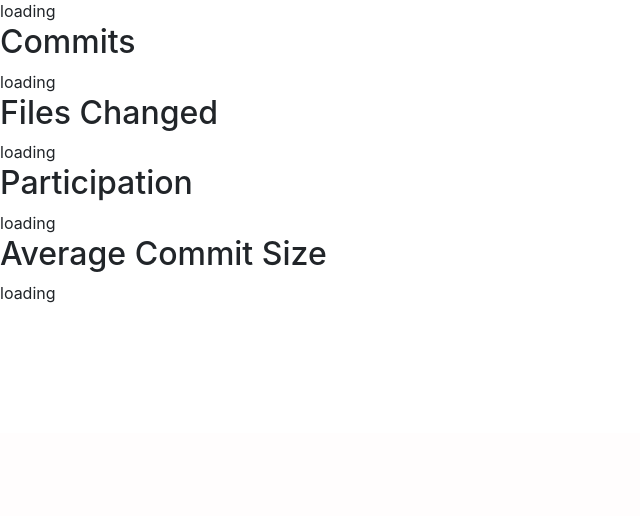
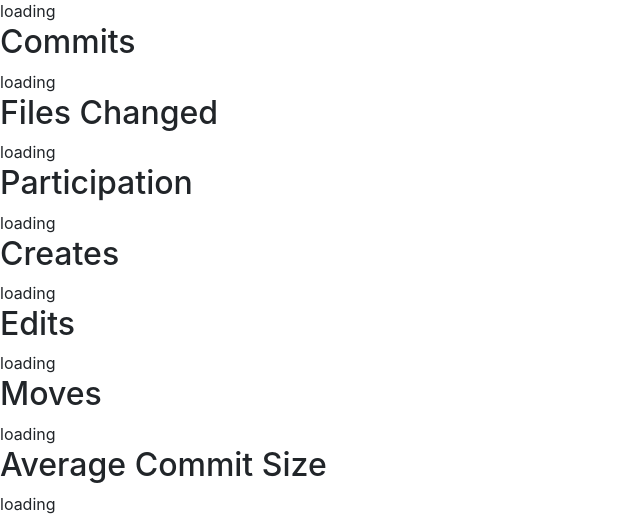
Before and after one commit to sourceoptics/source_optics, a Django app: page /repo/1 in a window 1280 px wide. Shown: the part 367-883 px from the top of the page, without its empty margins (0-640 px from the left). Before the commit the page ends 670 px from the top, so only its background shows below. Run offline with Django 3.2, Linux system fonts and the light colour scheme; tables that the repository leaves empty hold one stand-in row (values such as "Sample post"); some libraries are stand-ins or nearby versions.

Commit message:
Track moves, creates, and edits. You will need to "-F" rescan each repo, a simple rescan will likely raise an assertion error.

```diff
--- a/source_optics/models.py
+++ b/source_optics/models.py
@@ -226,6 +226,9 @@ class Author(models.Model):
             lines_changed=Sum('lines_removed'),
             lines_removed=Sum('lines_removed'),
             commit_total=Sum('commit_total'),
+            moves=Sum('moves'),
+            edits=Sum('edits'),
+            creates=Sum('creates')
         )
         return stat
 
@@ -332,6 +335,7 @@ class File(models.Model):
     path = models.TextField(db_index=True, max_length=256, blank=False, null=True)
     ext = models.TextField(max_length=32, blank=False, null=True)
     binary = models.BooleanField(default=False)
+    created_by = models.ForeignKey(Commit, on_delete=models.CASCADE, related_name='files', null=True)
 
     class Meta:
         unique_together = [ 'repo', 'name', 'path' ]
@@ -364,6 +368,10 @@ class FileChange(models.Model):
     commit = models.ForeignKey(Commit, db_index=True, on_delete=models.CASCADE, related_name='file_changes')
     lines_added = models.IntegerField(default=0)
     lines_removed = models.IntegerField(default=0)
+    # the following are kept as ints for quick aggregation
+    is_create = models.IntegerField(default=0)
+    is_move = models.IntegerField(default=0)
+    is_edit = models.IntegerField(default=0)
 
     class Meta:
         unique_together = [ 'file', 'commit' ]
@@ -401,7 +409,13 @@ class FileChange(models.Model):
         # it likely could be a lot more efficient by building a custom SQL query here
         qs = cls.queryset_for_range(repo, author=author, start=start, end=end)
         files = File.queryset_for_range(repo, author=author, start=start, end=end)
-        stats = qs.aggregate(lines_added=Sum("lines_added"), lines_removed = Sum("lines_removed"))
+        stats = qs.aggregate(
+            lines_added=Sum("lines_added"),
+            lines_removed = Sum("lines_removed"),
+            moves = Sum("is_move"),
+            edits = Sum("is_edit"),
+            creates = Sum("is_create"),
+        )
         # FIXME: there is duplication here with the Statistic class and we should figure out how to fix that.
         # FIXME: the qs call should use a LRU cache wrapped method. Isn't there a method in Commit?
         stats['commit_total'] = qs.values_list('commit', flat=True).distinct().count()
@@ -457,13 +471,15 @@ class Statistic(models.Model):
     flux = models.FloatField(blank=True, null=True, default=0)
     commitment = models.FloatField(blank=True, null=True, default=0)
 
-    # the following stats are only going to be valid for LIFETIME ('LF') intervals
     earliest_commit_date = models.DateTimeField(blank=True, null=True)
     latest_commit_date = models.DateTimeField(blank=True, null=True)
     days_since_seen = models.IntegerField(blank=False, null=True, default=-1)
     days_before_joined = models.IntegerField(blank=False, null=True, default=-1)
     longevity = models.IntegerField(blank=True, null=False, default=0)
 
+    moves = models.IntegerField(blank=True, null=False, default=0)
+    edits = models.IntegerField(blank=True, null=False, default=0)
+    creates = models.IntegerField(blank=True, null=False, default=0)
 
     def __str__(self):
         if self.author is None:
@@ -489,6 +505,9 @@ class Statistic(models.Model):
             lines_changed=Sum("lines_changed"),
             commit_total=Sum("commit_total"),
             days_active=Sum("days_active"),
+            moves=Sum("moves"),
+            edits=Sum("edits"),
+            creates=Sum("creates")
         )
 
     @classmethod
@@ -521,6 +540,9 @@ class Statistic(models.Model):
             days_active=data['days_active'],
             files_changed=files_changed,
             author_total=author_count,
+            moves=data['moves'],
+            creates=data['creates'],
+            edits=data['edits']
         )
 
         stat.compute_derived_values()
@@ -556,7 +578,7 @@ class Statistic(models.Model):
             if author:
                 first = queryset.first()
                 stat.earliest_commit_date = first.earliest_commit_date
-                stat.latest_comit_date = first.latest_commit_date
+                stat.latest_commit_date = first.latest_commit_date
                 stat.days_since_seen = first.days_since_seen
                 stat.days_before_joined = first.days_before_joined
                 stat.longevity = first.longevity
@@ -622,6 +644,9 @@ class Statistic(models.Model):
         self.flux = other.flux
         self.commitment = other.commitment
         self.longevity = other.longevity
+        self.moves = other.moves
+        self.creates = other.creates
+        self.edits = other.edits
 
 
     @classmethod
@@ -681,7 +706,10 @@ class Statistic(models.Model):
             commits_per_day=self.commits_per_day,
             bias=self.bias,
             flux=self.flux,
-            commitment=self.commitment
+            commitment=self.commitment,
+            creates=self.creates,
+            edits=self.edits,
+            moves=self.moves
         )
         if self.author:
             result['author']=self.author.email
--- a/source_optics/scanner/checkout.py
+++ b/source_optics/scanner/checkout.py
@@ -13,10 +13,9 @@
 # limitations under the License.
 #
 
+import traceback
+from . import commands
 import os
-import traceback
-
-from . import commands
 
 GIT_TYPES = ["https://", "http://"]
 
--- a/source_optics/scanner/processor.py
+++ b/source_optics/scanner/processor.py
@@ -29,7 +29,7 @@ from django.utils import timezone
 
 from source_optics.scanner.rollup import Rollup
 
-from ..models import Commit, Repository, Statistic
+from ..models import Commit, Repository, Statistic, File
 from .checkout import Checkout
 from .commits import Commits
 from .ssh_agent import SshAgentManager
@@ -98,6 +98,7 @@ class RepoProcessor:
         repo.force_next_pull = True
         Commit.objects.filter(repo=repo).delete() # cascade everything else
         Statistic.objects.filter(repo=repo).delete()
+        File.objects.filter(repo=repo).delete()
         repo.save()
 
     @classmethod
--- a/source_optics/scanner/rollup.py
+++ b/source_optics/scanner/rollup.py
@@ -166,6 +166,9 @@ class Rollup:
             lines_changed=data['lines_changed'],
             commit_total= data['commit_total'],
             files_changed=data['files_changed'],
+            moves=data['moves'],
+            edits=data['edits'],
+            creates=data['creates'],
             author_total=authors_count,
             days_active=1,
         )
--- a/source_optics/templates/repo.html
+++ b/source_optics/templates/repo.html
@@ -20,10 +20,20 @@
 
 <div data-loader="ajax" data-src="/repo/{{ repo.pk }}/graph/participation?start={{ start_str}}&end={{ end_str}}&intf={{ intv }}">loading</div>
 
+<h2>Creates</h2>
+
+<div data-loader="ajax" data-src="/repo/{{ repo.pk }}/graph/creates?start={{ start_str}}&end={{ end_str}}&intf={{ intv }}">loading</div>
+
+<h2>Edits</h2>
+
+<div data-loader="ajax" data-src="/repo/{{ repo.pk }}/graph/edits?start={{ start_str}}&end={{ end_str}}&intf={{ intv }}">loading</div>
+
+<h2>Moves</h2>
+
+<div data-loader="ajax" data-src="/repo/{{ repo.pk }}/graph/moves?start={{ start_str}}&end={{ end_str}}&intf={{ intv }}">loading</div>
+
 <h2>Average Commit Size</h2>
 
 <div data-loader="ajax" data-src="/repo/{{ repo.pk }}/graph/commit_size?start={{ start_str}}&end={{ end_str}}&intf={{ intv }}">loading</div>
 
-
-
 {% include 'footer.html' %}
--- a/source_optics/urls.py
+++ b/source_optics/urls.py
@@ -46,6 +46,9 @@ urlpatterns = [
     path('repo/<repo>/graph/lines_changed', views.graph_lines_changed, name='graph_lines_changed'),
     path('repo/<repo>/graph/files_changed', views.graph_files_changed, name='graph_files_changed'),
     path('repo/<repo>/graph/commit_size', views.graph_commit_size, name='graph_commit_size'),
+    path('repo/<repo>/graph/creates', views.graph_creates, name='graph_creates'),
+    path('repo/<repo>/graph/edits', views.graph_edits, name='graph_edits'),
+    path('repo/<repo>/graph/moves', views.graph_moves, name='graph_moves'),
 
     # REPORTS
     path('report/author_stats', views.report_author_stats, name='report_author_stats'),
--- a/source_optics/views/dataframes.py
+++ b/source_optics/views/dataframes.py
@@ -32,7 +32,10 @@ TIME_SERIES_FIELDS = [
     'days_since_seen',
     'days_before_joined',
     'longevity',
-    'days_active'
+    'days_active',
+    'creates',
+    'edits',
+    'moves'
 ]
 
 TZ = timezone.get_current_timezone()
@@ -169,6 +172,7 @@ def _interval_queryset_to_dataframe(totals=None, fields=None, limited_to=None, i
 
     if inverse:
 
+        # FIXME: this should use a method in the Statistic class
         inverse = inverse.values('start_date').annotate(
             lines_changed=Sum('lines_changed'),
             lines_added=Sum('lines_added'),
@@ -176,6 +180,9 @@ def _interval_queryset_to_dataframe(totals=None, fields=None, limited_to=None, i
             commit_total=Sum('commit_total'),
             author_total=Sum('author_total'),
             files_changed=Sum('files_changed'),
+            creates=Sum('creates'),
+            edits=Sum('edits'),
+            moves=Sum('moves')
         )
 
         for x in inverse.all():
--- a/source_optics/views/views.py
+++ b/source_optics/views/views.py
@@ -142,13 +142,32 @@ def graph_files_changed(request, repo=None):
 def graph_lines_changed(request, repo=None):
     scope = Scope(request, repo=repo)
     (df, top) = dataframes.top_author_time_series(scope, aspect='lines_changed')
-    scope.context['graph'] = graphs.time_plot(df=df, scope=scope, y='lines_changed', top=top, by_author=True, aspect='lines_changed')
+    scope.context['graph'] = graphs.time_plot(df=df, scope=scope, y='lines_changed', top=top, by_author=True, aspect='commit_total')
     return render(request, 'graph.html', context=scope.context)
 
 def graph_commits(request, repo=None):
     scope = Scope(request, repo=repo)
     (df, top) = dataframes.top_author_time_series(scope, aspect='commit_total')
     scope.context['graph'] = graphs.time_plot(df=df, scope=scope, y='commit_total', top=top, by_author=True, aspect='commit_total')
+    return render(request, 'graph.html', context=scope.context)
+
+def graph_creates(request, repo=None):
+    scope = Scope(request, repo=repo)
+    (df, top) = dataframes.top_author_time_series(scope, aspect='commit_total')
+    scope.context['graph'] = graphs.time_plot(df=df, scope=scope, y='creates', top=top, by_author=True, aspect='commit_total')
+    return render(request, 'graph.html', context=scope.context)
+
+def graph_edits(request, repo=None):
+    # FIXME: DRY on all of these
+    scope = Scope(request, repo=repo)
+    (df, top) = dataframes.top_author_time_series(scope, aspect='commit_total')
+    scope.context['graph'] = graphs.time_plot(df=df, scope=scope, y='edits', top=top, by_author=True, aspect='commit_total')
+    return render(request, 'graph.html', context=scope.context)
+
+def graph_moves(request, repo=None):
+    scope = Scope(request, repo=repo)
+    (df, top) = dataframes.top_author_time_series(scope, aspect='commit_total')
+    scope.context['graph'] = graphs.time_plot(df=df, scope=scope, y='moves', top=top, by_author=True, aspect='commit_total')
     return render(request, 'graph.html', context=scope.context)
 
 def graph_commit_size(request, repo=None):
```
Also changed, not shown: source_optics/scanner/commits.py (+34 -6 lines), source_optics/templates/author_stats.html (+11 -3 lines), source_optics/migrations/0005_auto_20190910_1711.py (added), source_optics/migrations/0006_file_created_by.py (added).
